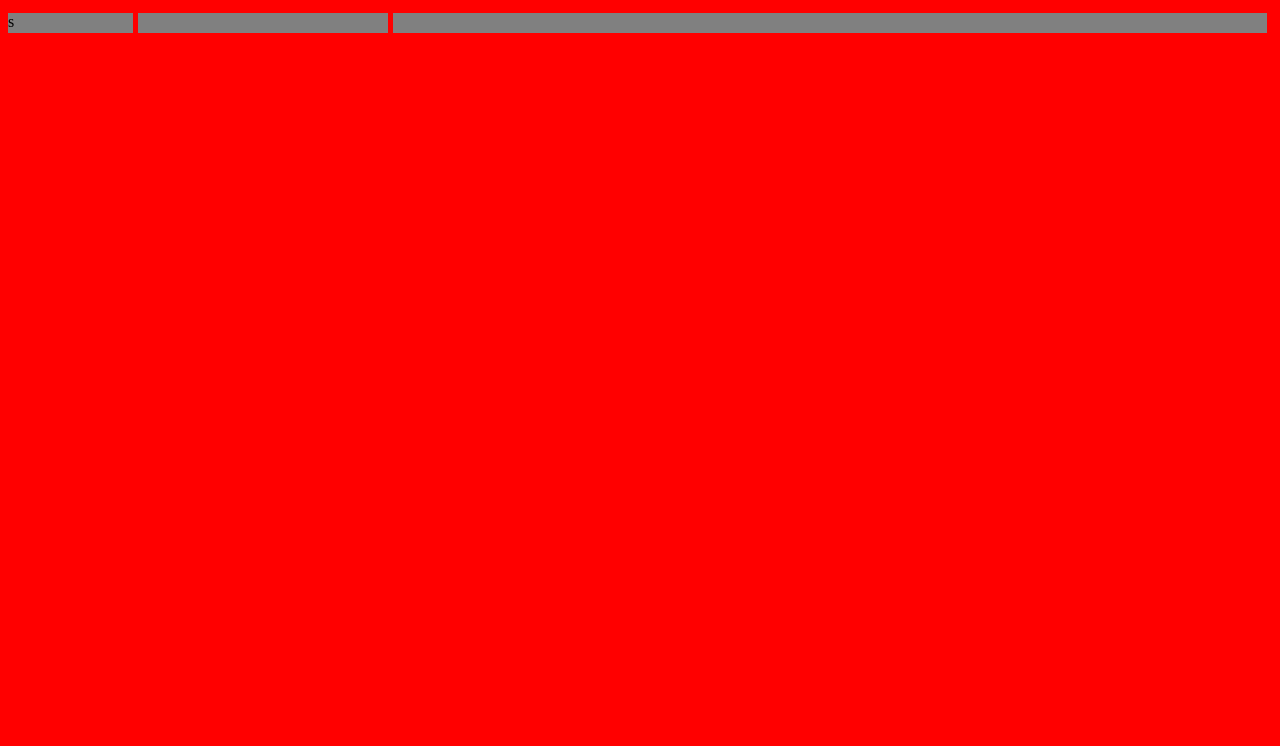
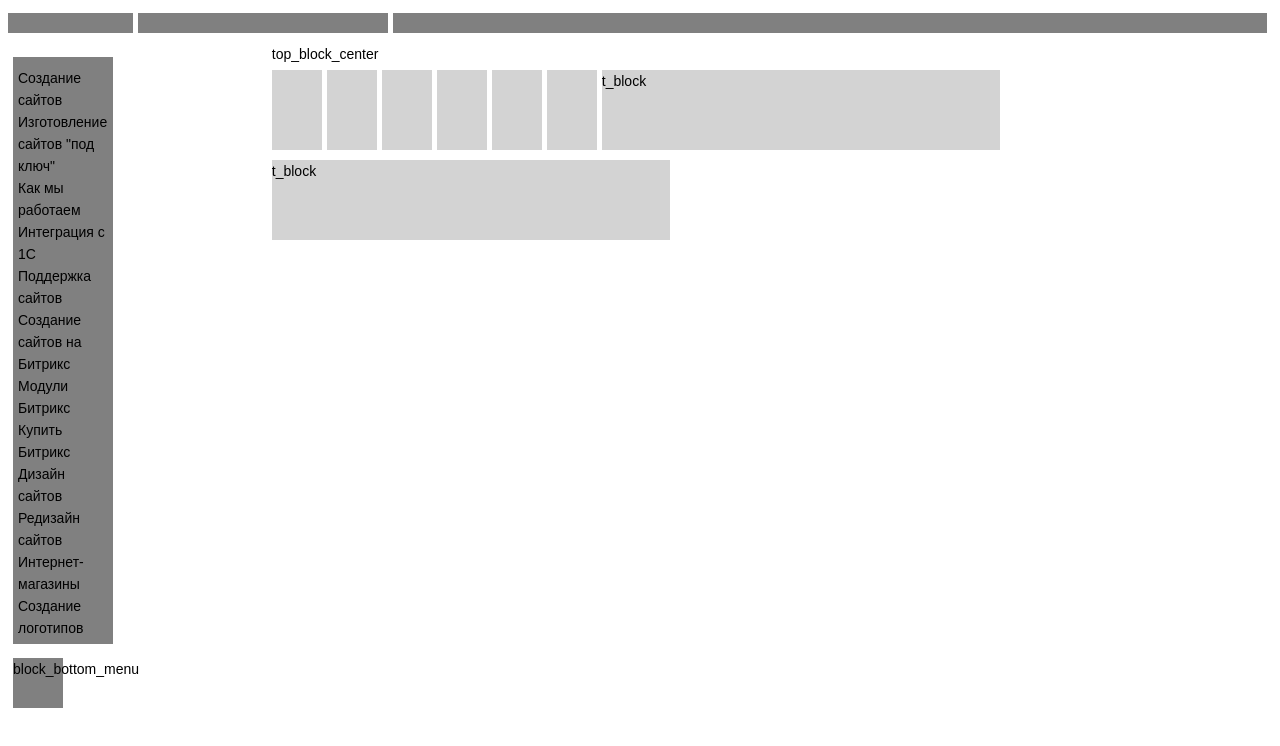
Before and after one commit to CrazyElfi/pixelplus-test-task-1, a plain HTML site: page index.html in a window 1280 px wide. Drawn offline with Linux system fonts and the light colour scheme.

Commit message:
new blocks

```diff
--- a/index.html
+++ b/index.html
@@ -7,14 +7,55 @@
 </head>
 <body>
 <div id="head">
-    <div id="block_1">s</div>
+    <div id="block_1"></div>
     <div id="block_2"></div>
     <div id="block_3"></div>
 </div>
 
 <div id="content">
-    <div id="left"></div>
-    <div id="center"></div>
+    <div id="left">
+        <div id="menu">
+            <ul>
+                <li>Создание сайтов</li>
+                <li>Изготовление сайтов "под ключ"</li>
+                <li>Как мы работаем</li>
+                <li>Интеграция с 1С</li>
+                <li>Поддержка сайтов</li>
+                <li>Создание сайтов на Битрикс</li>
+                <li>Модули Битрикс</li>
+                <li>Купить Битрикс</li>
+                <li>Дизайн сайтов</li>
+                <li>Редизайн сайтов</li>
+                <li>Интернет-магазины</li>
+                <li>Создание логотипов</li>
+            </ul>
+        </div>
+        <div id="block_bottom_menu">
+            block_bottom_menu
+        </div>
+    </div>
+
+    <div id="center">
+        <div id="top_block_center">
+            top_block_center
+        </div>
+        <div id="block_center">
+            <div class="block_center"></div>
+            <div class="block_center"></div>
+            <div class="block_center"></div>
+            <div class="block_center"></div>
+            <div class="block_center"></div>
+            <div class="block_center"></div>
+        </div>
+        <div id="bottom_block_center">
+            <div class="t_block">
+                t_block
+            </div>
+            <div class="t_block">
+                t_block
+            </div>
+        </div>
+    </div>
 </div>
 
 <div id="footer"></div>
--- a/style.css
+++ b/style.css
@@ -1,15 +1,16 @@
 body {
-    background: red;
+    background: white;
+    font-family: "Arial", Arial, serif;
+    font-size: 14px;
+    line-height: 22px;
 }
 
 #head {
-    width: 100%;
     height: 30px;
     /*background: dimgray;*/
     display: flex;
     flex-direction: row;
-    /*margin-right: 5px;*/
-    /*float: left;*/
+
 
 }
 
@@ -40,6 +41,73 @@ body {
 
 }
 
+#content {
+    width: 100%;
+    height: 60%;
+    /*flex-direction: column;*/
+    display: flex;
+    flex-direction: row;
+}
+
+#menu {
+    width: 100px;
+    background: gray;
+    margin: 5px 5px 5px 0px;
+
+}
+
+#block_bottom_menu {
+    width: 20%;
+    height: 50px;
+    background: gray;
+    margin: 5px 5px 5px 0px;
+
+}
+
+ul {
+    list-style-type: none;
+    padding: 10px 5px 5px 5px;
+}
+
+#left {
+    width: 20%;
+    margin: 5px 5px 5px 5px;
+    /*float: right;*/
+}
+
+#center {
+    width: 80%;
+    margin: 5px 5px 5px 5px;
+    float: right;
+}
+.t_block {
+    width: 40%;
+    height: 80px;
+    background: lightgray;
+    margin: 5px 5px 5px 0px;
+    /*flex-wrap: wrap;*/
+    float:left;
+}
+
+
+.block_center {
+    width: 50px;
+    height: 80px;
+    background: lightgray;
+    margin: 5px 5px 5px 0px;
+    /*flex-wrap: wrap;*/
+    float:left;
+
+}
+
+.content-flex-container {
+
+
+}
+
+.content-flex-item {
+}
+
 /*.flex-container {*/
     /*display: flex;*/
     /*flex-direction: row;*/
```
